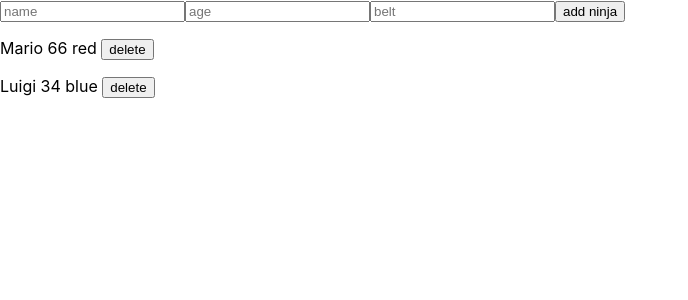
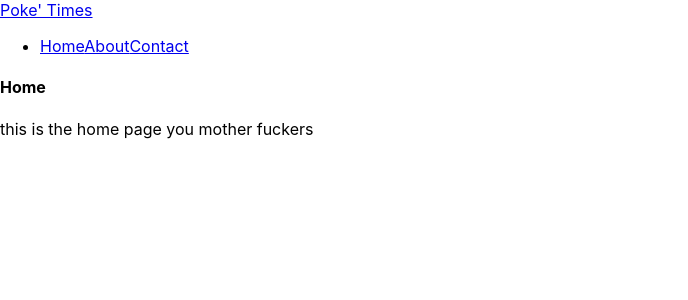
Before and after one commit to muftyy/react-getting-started, a React (Create React App) app: page / in a window 1280 px wide. Shown: the top 300 px of the page, without its empty margins (0-688 px from the left). Built offline with nearby package versions, Linux system fonts and the light colour scheme.

Commit message:
basics of react router -- Link, NavLink, BrowserRouter, Route etc

```diff
--- a/package.json
+++ b/package.json
@@ -8,6 +8,7 @@
     "@testing-library/user-event": "^7.2.1",
     "react": "^16.13.1",
     "react-dom": "^16.13.1",
+    "react-router-dom": "^5.2.0",
     "react-scripts": "3.4.1"
   },
   "scripts": {
--- /dev/null
+++ b/src/About.js
@@ -0,0 +1,14 @@
+import React from 'react';
+
+
+const About = () => {
+    return(
+      <div className="container">
+       <h4 className="center">About</h4>
+       <p>this is the home page you mother fuckers</p>
+      </div>
+    )
+
+}
+
+export default About;
--- a/src/AddNinja.js
+++ /dev/null
@@ -1,47 +0,0 @@
-import React, { Component } from 'react';
-
-class AddNinja extends Component{
-  state = {
-      name: '',
-      age: '',
-      belt: ''
-
-  }
-
-  handleChange = (e) => {
-      this.setState({
-          [e.target.id]: e.target.value
-      })
-  }
-
-  handleSubmit = (e) => {
-        e.preventDefault();
-        this.props.addNinja(this.state);
-        this.setState({
-          name: '',
-          age: '',
-          belt: ''
-        })
-  }
-
-  render(){
-    return(
-      <>
-        <form onSubmit={this.handleSubmit}>
-            <label htmlFor="name"></label>
-            <input type="text" id="name" onChange={this.handleChange} placeholder="name" value={this.state.name}></input>
-
-            <label htmlFor="age" ></label>
-            <input type="text" id="age" onChange={this.handleChange} placeholder="age" value={this.state.age}></input>
-
-            <label htmlFor="belt" placeholder="name"></label>
-            <input type="text" id="belt" onChange={this.handleChange} placeholder="belt" value={this.state.belt}></input>
-
-            <button>add ninja</button>
-        </form>
-      </>
-    )
-  }
-}
-
-export default AddNinja;
--- a/src/App.js
+++ b/src/App.js
@@ -1,37 +1,22 @@
 import React, { Component } from 'react';
-import Ninjas from './Ninjas';
-import AddNinja from './AddNinja';
+import Navbar from './Navbar';
+import {BrowserRouter as Router, Route} from 'react-router-dom';
+import About from './About';
+import Contact from './Contact';
+import Home from './Home';
 
 class App extends Component{
-  state = {
-    ninjas : [
-      {name: 'Ryu', age: 30, belt: 'pink', id: 1},
-      {name: 'Mario', age: 66, belt: 'red', id: 2},
-      {name: 'Luigi', age: 34, belt: 'blue', id: 3}
-    ]
-  }
-
-  addNinja = (newNinja) => {
-    newNinja.id = Math.random();
-    let ninjas = [...this.state.ninjas, newNinja];
-    this.setState({
-      ninjas
-    })
-  }
-
-  deleteNinja = (id) => {
-    let ninjas = this.state.ninjas.filter(ninjas => ninjas.id !== id);
-    this.setState({
-      ninjas
-    })
-  }
 
   render(){
     return(
-      <div>
-        <AddNinja addNinja={this.addNinja}/>
-        <Ninjas ninjas={this.state.ninjas} deleteNinja={this.deleteNinja}/>
-      </div>
+      <Router>
+        <div className="App">
+          <Navbar/>
+          <Route exact path="/" component={Home}/>
+          <Route path="/about" component={About}/>
+          <Route path="/contact" component={Contact}/>
+        </div>
+      </Router>
     )
   }
 }
--- /dev/null
+++ b/src/Contact.js
@@ -0,0 +1,13 @@
+import React from 'react';
+
+const Contact = () => {
+    return(
+        <div className="container">
+        <h4 className="center">Contact</h4>
+        <p>this is the contact page you mother fuckers</p>
+       </div>
+    )
+
+}
+
+export default Contact;
--- /dev/null
+++ b/src/Home.js
@@ -0,0 +1,14 @@
+import React from 'react';
+
+
+const Home = () => {
+    return(
+      <div className="container">
+        <h4 className="center">Home</h4>
+        <p>this is the home page you mother fuckers</p>
+      </div>
+    )
+
+}
+
+export default Home;
--- /dev/null
+++ b/src/Navbar.js
@@ -0,0 +1,22 @@
+import React from 'react';
+import {Link, NavLink} from 'react-router-dom';
+
+
+const Navbar = () => {
+    return(
+        <nav className="nav-wrapper red darken-3">
+            <div className="container">
+                <a href="/" className="brand-logo">Poke' Times</a>
+                <ul className="right">
+                    <li>
+                        <Link to="/">Home</Link>
+                        <Link to="/about">About</Link>
+                        <Link to="/contact">Contact</Link>
+                    </li>
+                </ul>
+            </div>
+        </nav>
+    )
+}
+
+export default Navbar;
--- a/src/Ninjas.js
+++ /dev/null
@@ -1,11 +0,0 @@
-import React from 'react';
-
-const Ninjas = ({ninjas, deleteNinja}) => {
-      return(
-        <div className="ninjas">
-          { ninjas.map(ninja => ninja.age > 30 ? <p key={ninja.id}>{ninja.name} {ninja.age} {ninja.belt} <button onClick={() => deleteNinja(ninja.id)}>delete</button></p> : null) }
-        </div>
-    )
-}
-
-export default Ninjas;
```
Also changed, not shown: 1 other file (tests, documents, lock files or other folders).
